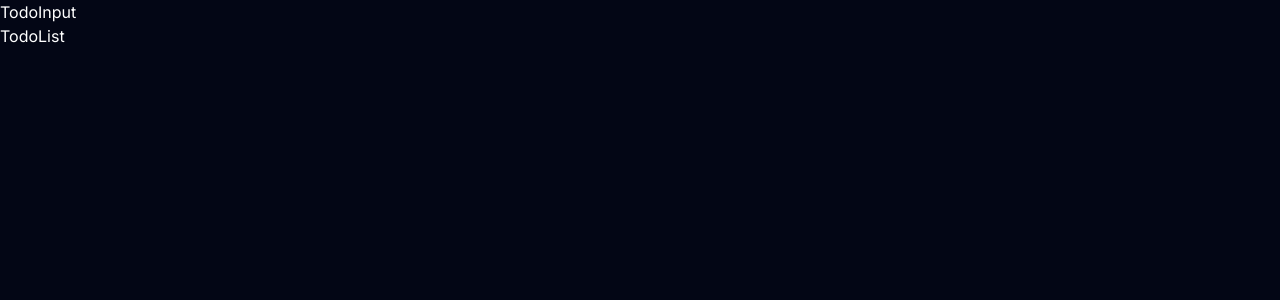
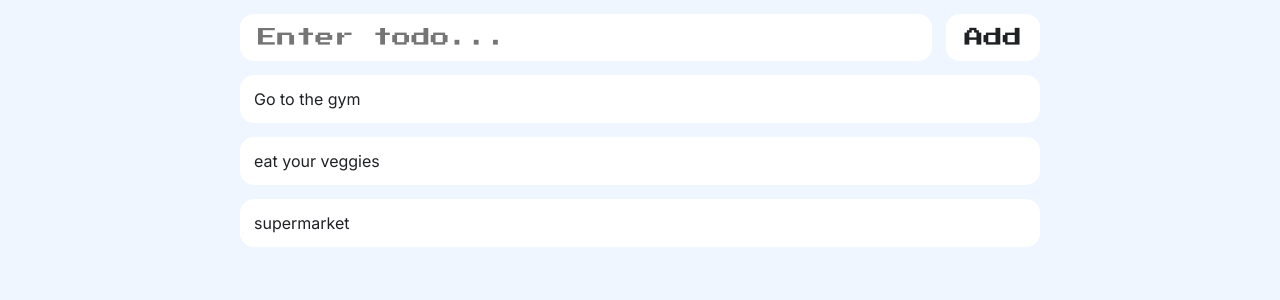
Before and after one commit to ElenaOikonomou/reactjs-todo-list, a React (Vite) app: page / in a window 1280 px wide. Shown: the top 300 px of the page. Built offline with nearby package versions, Linux system fonts and the light colour scheme.

Commit message:
todoList_fixup

```diff
--- a/src/App.jsx
+++ b/src/App.jsx
@@ -4,10 +4,10 @@ import TodoList from "./components/TodoList"
 function App() {
 
   return (
-    <main>
+    <>
       <TodoInput />
       <TodoList />
-    </main>
+    </>
   )
 }
 
--- a/src/components/TodoInput.jsx
+++ b/src/components/TodoInput.jsx
@@ -1,7 +1,11 @@
 import React from 'react'
 
 export default function TodoInput() {
+
   return (
-    <div>TodoInput</div>
+    <header>
+        <input placeholder='Enter todo...'></input>
+        <button>Add</button>
+    </header>
   )
 }
--- a/src/components/TodoList.jsx
+++ b/src/components/TodoList.jsx
@@ -1,7 +1,17 @@
 import React from 'react'
 
 export default function TodoList() {
+
+    let todos=['Go to the gym',
+        'eat your veggies',
+        'supermarket'
+    ]
   return (
-    <div>TodoList</div>
+    <ul className='main'>{todos.map((todo, todoIndex)=>{
+        return (<li className='todoItem' key={todoIndex}>{todo}</li>
+
+        )
+
+    })}</ul>
   )
 }
--- a/src/index.css
+++ b/src/index.css
@@ -1,200 +1,117 @@
-:root {
-  font-family: Inter, system-ui, Avenir, Helvetica, Arial, sans-serif;
-  line-height: 1.5;
-  font-weight: 400;
-
-  color: white;
-  background-color: #030615;
-
-  font-synthesis: none;
-  text-rendering: optimizeLegibility;
-  -webkit-font-smoothing: antialiased;
-  -moz-osx-font-smoothing: grayscale;
+* {
+  font-family: 'Inter', sans-serif;
+  margin: 0;
+  padding: 0;
+  box-sizing: border-box;
+  color: #202124;
 }
 
-* {
-  padding: 0;
-  margin: 0;
-  box-sizing: border-box;
+h1,
+h2,
+h3,
+input,
+button {
+  font-family: 'Press Start 2P', system-ui;
 }
 
 #root {
   min-height: 100vh;
   display: flex;
-  display: relative;
+  flex-direction: column;
+  padding: 14px;
+  background: #eff6ff;
+  gap: 14px;
 }
 
-.imgContainer {
+header {
   display: flex;
-  flex-direction: column;
-  max-height: 100vh;
+  align-items: stretch;
+}
+
+header,
+.main {
+  max-width: 800px;
+  width: 100%;
+  margin: 0 auto;
+  gap: 14px;
+}
+
+header input {
+  flex: 1;
+  border-radius: 14px;
+  outline: none;
   width: 100%;
 }
 
-.bgImage {
-  width: 100%;
-  height: 100%;
-  flex: 1;
-  object-fit: cover;
-}
-
-footer {
-  position: fixed;
-  bottom: 0;
-  left: 0;
-  width: 100%;
-  display: flex;
-  align-items: center;
-  justify-content: space-between;
-  gap: 1rem;
-  padding: 1rem;
-}
-
-footer div {
-  display: flex;
-  flex-direction: column;
-}
-
-footer h2 {
-  font-size: 1.4rem;
-}
-
-footer h1 {
-  font-size: 0.9rem;
-  font-weight: 200;
-}
-
-footer button {
+header button {
+  border-radius: 14px;
   background: transparent;
-  border: none;
-  outline: none;
-  color: white;
-  padding: 1rem;
   transition-duration: 200ms;
   cursor: pointer;
 }
 
-footer button i {
-  font-size: 1.3rem;
-}
-
-footer button:hover {
+header button:hover {
   opacity: 0.7;
 }
 
-.bgGradient {
-  position: absolute;
-  inset: 0;
-  z-index: -1;
-  background: linear-gradient(to top, #030615, rgba(255, 255, 255, 0));
+header button,
+header input {
+  padding: 14px 18px;
+  border: none;
+  outline: none;
+  background: white;
 }
 
-.sidebar {
-  position: fixed;
-  inset: 0;
+p {
+  font-size: 0.9em;
+}
+
+.main {
   display: flex;
   flex-direction: column;
-  z-index: 10;
+  gap: 14px;
 }
 
-.bgOverlay {
-  position: absolute;
-  inset: 0;
-  background: #030615;
-  opacity: 0.6;
+.todoItem {
+  display: flex;
+  align-items: center;
+  gap: 14px;
+  padding: 14px;
+  border-radius: 14px;
+  background: white;
 }
 
-.sidebarContents {
-  z-index: 15;
-  position: relative;
-  display: flex;
-  flex-direction: column;
-  gap: 1rem;
-  padding: 1rem;
-  overflow-y: scroll;
-  height: 100%;
-  width: 80%;
-  max-width: 800px;
-  margin-left: auto;
-  background: #030615;
-}
-
-.sidebarContents h2 {
-  font-weight: 200;
-  font-size: 1.4rem;
-}
-
-.sidebarContents div {
+.todoItem p {
   flex: 1;
 }
 
-.sidebarContents button {
-  background: transparent;
-  color: white;
-  border: none;
-  outline: none;
-  margin-right: auto;
-  cursor: pointer;
-  transition-duration: 200ms;
-  padding: 1rem 0;
+.actionsContainer {
+  display: flex;
+  align-items: center;
+  gap: 14px;
 }
 
-.sidebarContents button:hover {
+.actionsContainer button {
+  transition-duration: 200ms;
+  border: none;
+  background: transparent;
+  cursor: pointer;
+}
+
+.actionsContainer button:hover {
   opacity: 0.7;
 }
 
-.descriptionContainer {
-  display: flex;
-  flex-direction: column;
-  gap: 0.5rem;
-}
-
-.descriptionTitle {
-  font-size: 1.1rem;
-  font-weight: 200;
-}
-
-.loadingState {
-  display: flex;
-  align-items: center;
-  justify-content: center;
-  flex: 1;
-}
-
-.loadingState i {
-  opacity: 0.2;
-  font-size: 3rem;
-  animation: spin 1s linear infinite;
-}
-
-@keyframes spin {
-  from {
-    transform: rotate(0deg);
-  }
-
-  to {
-    transform: rotate(360deg);
-  }
-}
 
 
 @media (min-width: 640px) {
-  .sidebar {
-    position: relative;
-    inset: unset;
-    min-width: 30%;
-    max-height: 100vh;
-    box-shadow: 0 0 40px 1px #030615;
+
+  header button,
+  header input {
+    font-size: 1.2em;
   }
 
-  .sidebarContents {
-    margin: unset;
-    width: 100%;
-  }
-
-  .bgOverlay {
-    right: 0;
-    left: unset;
-    width: 100vw;
+  p {
+    font-size: 1em;
   }
 }
```
